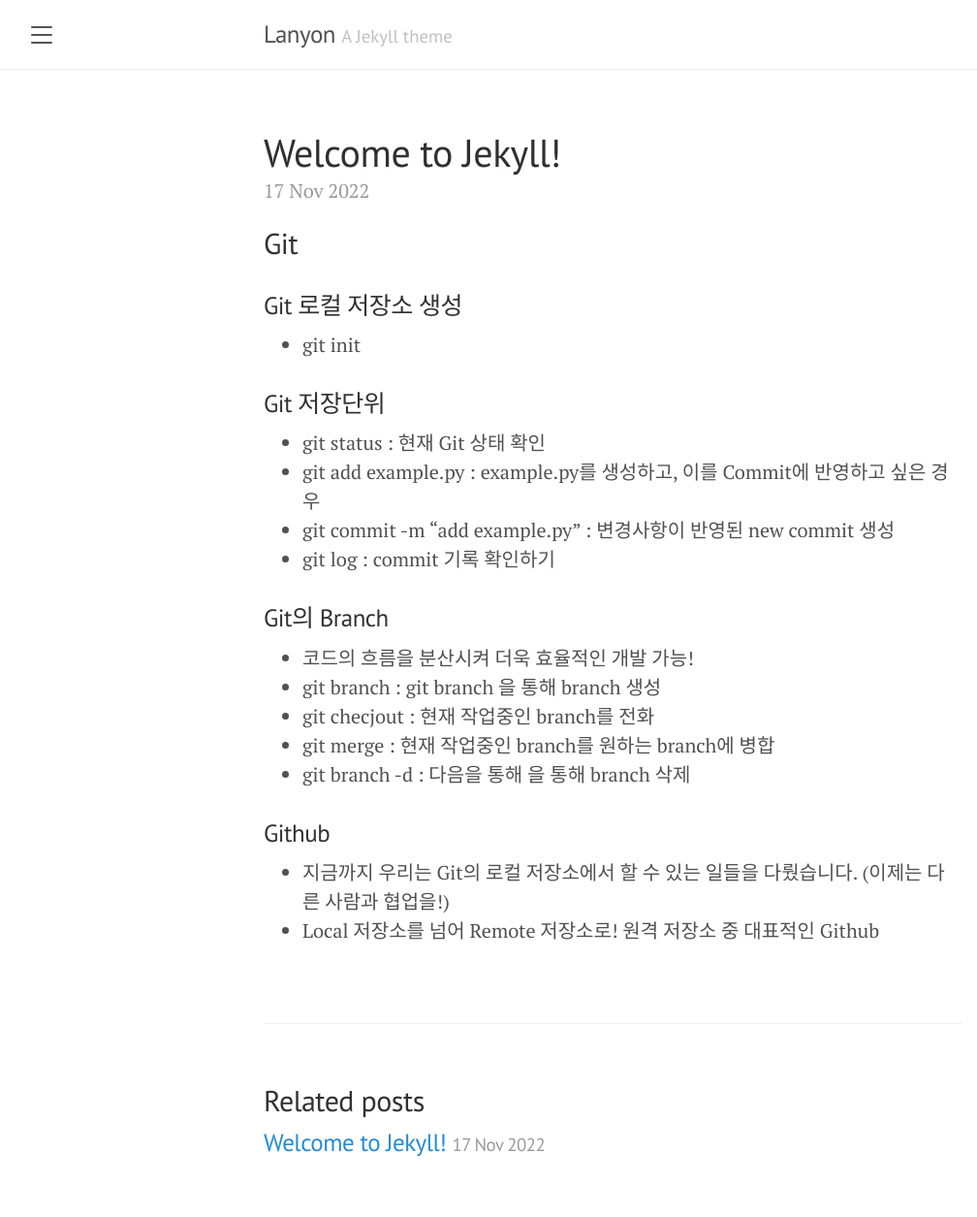
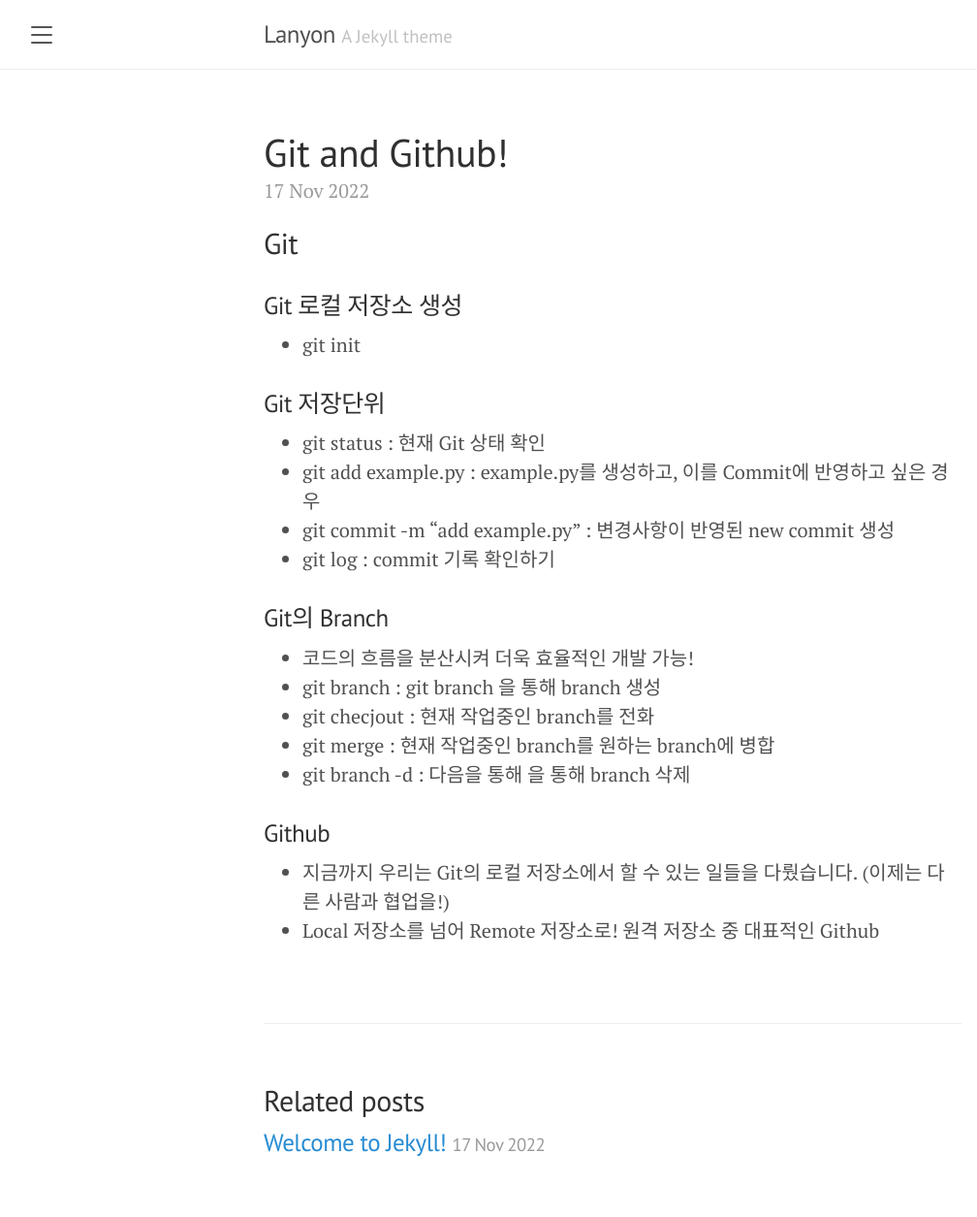
Before and after one commit to HyunisEmpty/HyunisEmpty.github.io, a Jekyll site: the page built from _posts/2022-11-17-welcome-jekyll.markdown, in a window 1280 px wide. Shown: the whole page at 97% size, without its empty margins (8-1016 px from the left). Built offline with Jekyll 4.4.1, drawn with Linux system fonts in a browser that asks for light colours.

Commit message:
change title

```diff
--- a/_posts/2022-11-17-welcome-jekyll.markdown
+++ b/_posts/2022-11-17-welcome-jekyll.markdown
@@ -1,6 +1,6 @@
 ---
 layout: post
-title:  "Welcome to Jekyll!"
+title:  "Git and Github!"
 date:   2022-11-17 12:43:00 +0900
 categories: jekyll update
 ---
```
